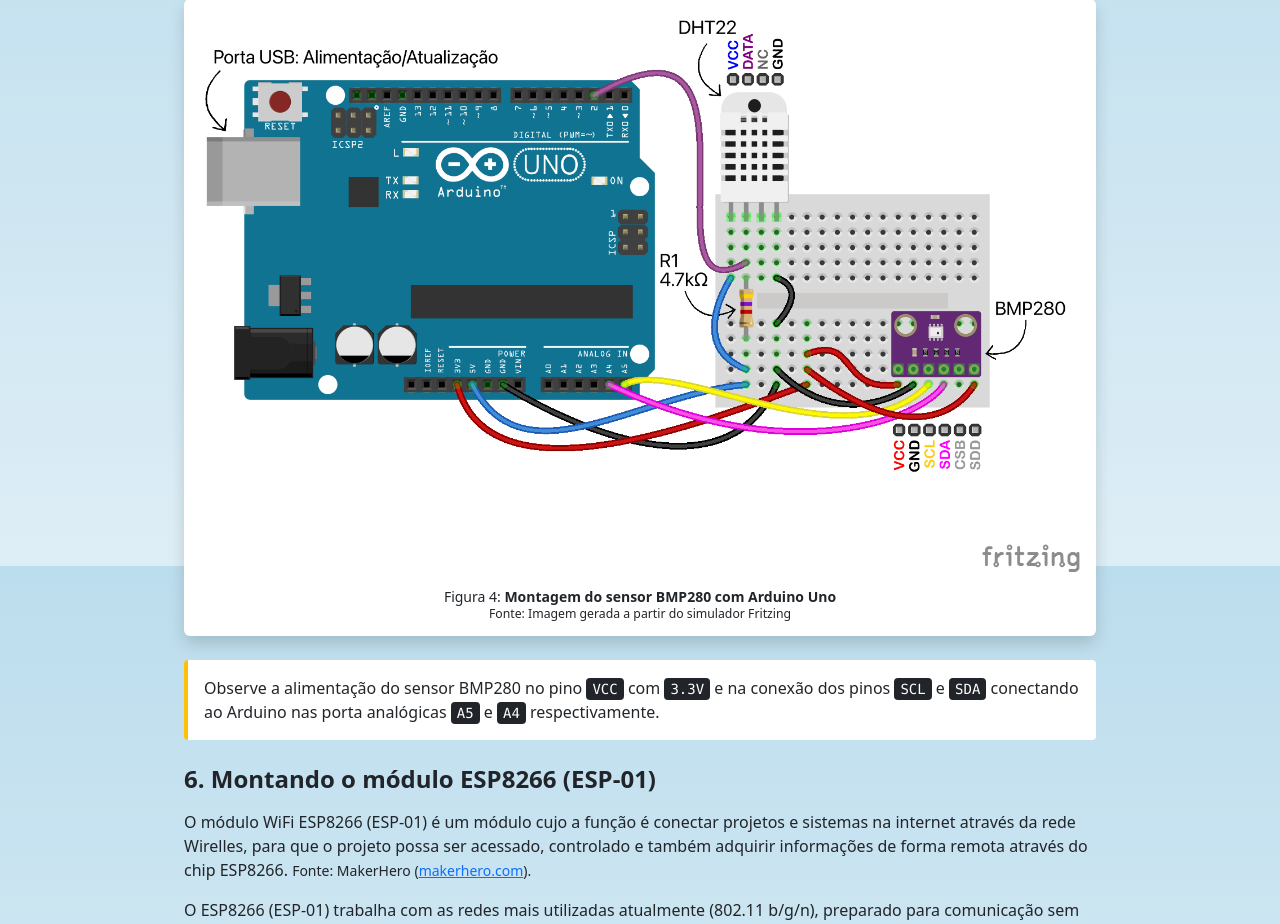
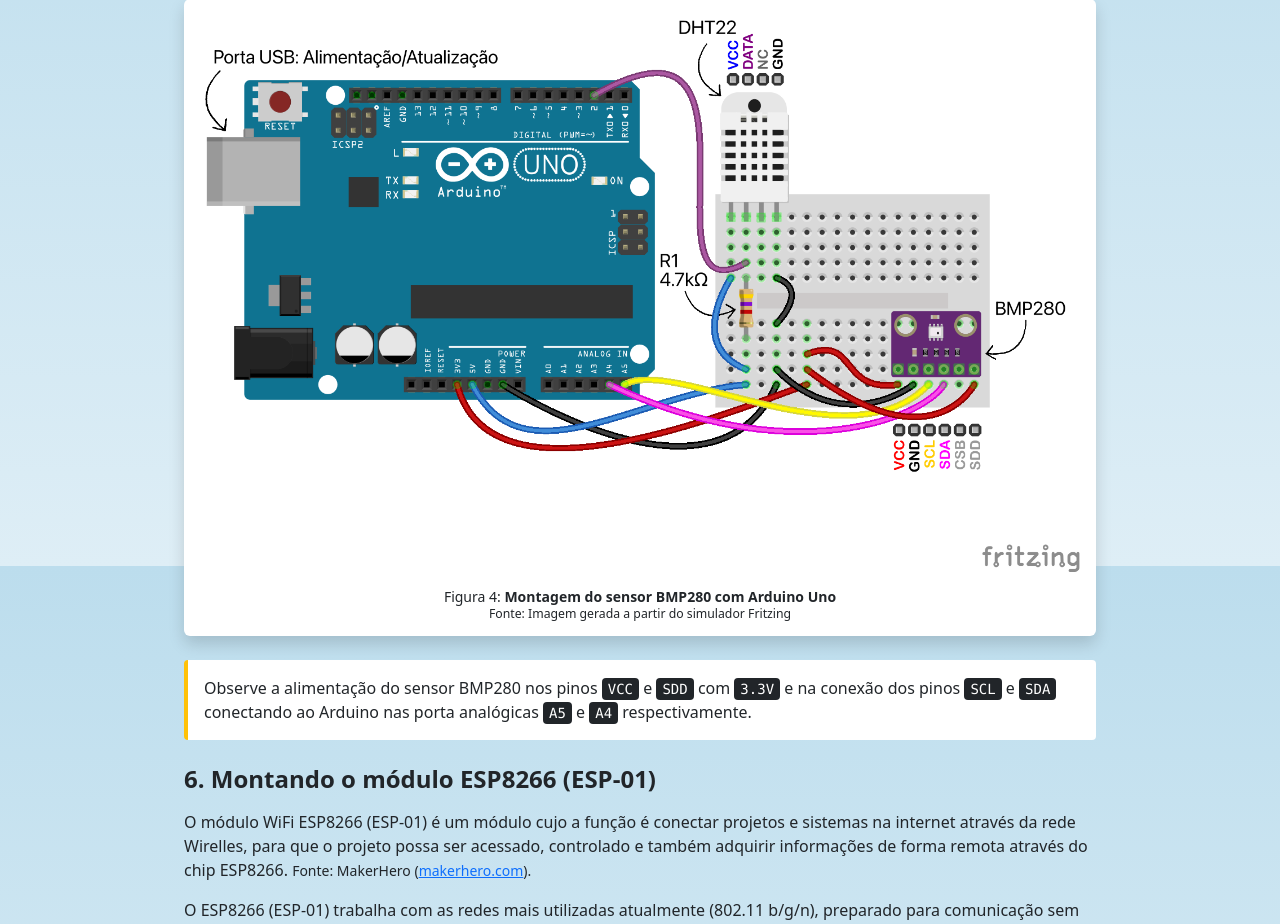
Before and after one commit to kelson-pereira/ifsp-arduino, a Django app: page / in a window 1280 px wide. Shown: the part 5034-5958 px from the top of the page. Run offline with Django 5.2, Linux system fonts and the light colour scheme; some libraries are stand-ins or nearby versions.

Commit message:
atualizado nota de observação do sensor bmp280

```diff
--- a/labclima/templates/lab.html
+++ b/labclima/templates/lab.html
@@ -132,7 +132,7 @@
         </div>
     </div>
     <div class="border-start border-4 border-warning rounded-1 bg-white p-3 ">
-        <span>Observe a alimentação do sensor BMP280 no pino <kbd>VCC</kbd> com <kbd>3.3V</kbd> e na conexão dos pinos <kbd>SCL</kbd> e <kbd>SDA</kbd> conectando ao Arduino nas porta analógicas <kbd>A5</kbd> e <kbd>A4</kbd> respectivamente.</span>
+        <span>Observe a alimentação do sensor BMP280 nos pinos <kbd>VCC</kbd> e <kbd>SDD</kbd> com <kbd>3.3V</kbd> e na conexão dos pinos <kbd>SCL</kbd> e <kbd>SDA</kbd> conectando ao Arduino nas porta analógicas <kbd>A5</kbd> e <kbd>A4</kbd> respectivamente.</span>
     </div>
     <p class="fs-4 fw-semibold lh-sm mt-4 mb-3">6. Montando o módulo ESP8266 (ESP-01)</p>
     <p>O módulo WiFi ESP8266 (ESP-01) é um módulo cujo a função é conectar projetos e sistemas na internet através da rede Wirelles, para que o projeto possa ser acessado, controlado e também adquirir informações de forma remota através do chip ESP8266. <small>Fonte: MakerHero (<a target="_blank" href="https://www.makerhero.com/produto/modulo-wifi-esp8266-esp-01/">makerhero.com</a>).</small></p>
```
